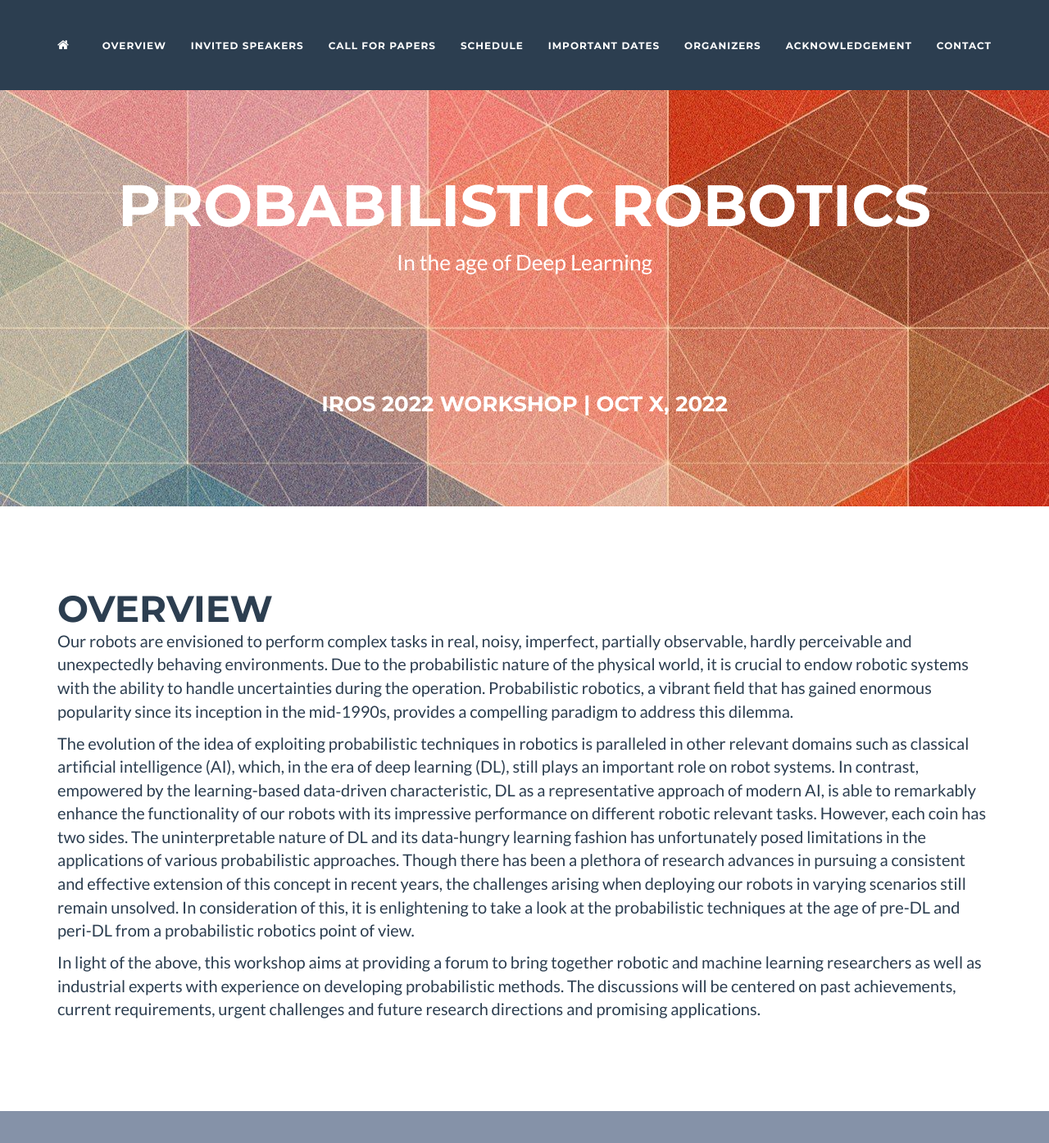
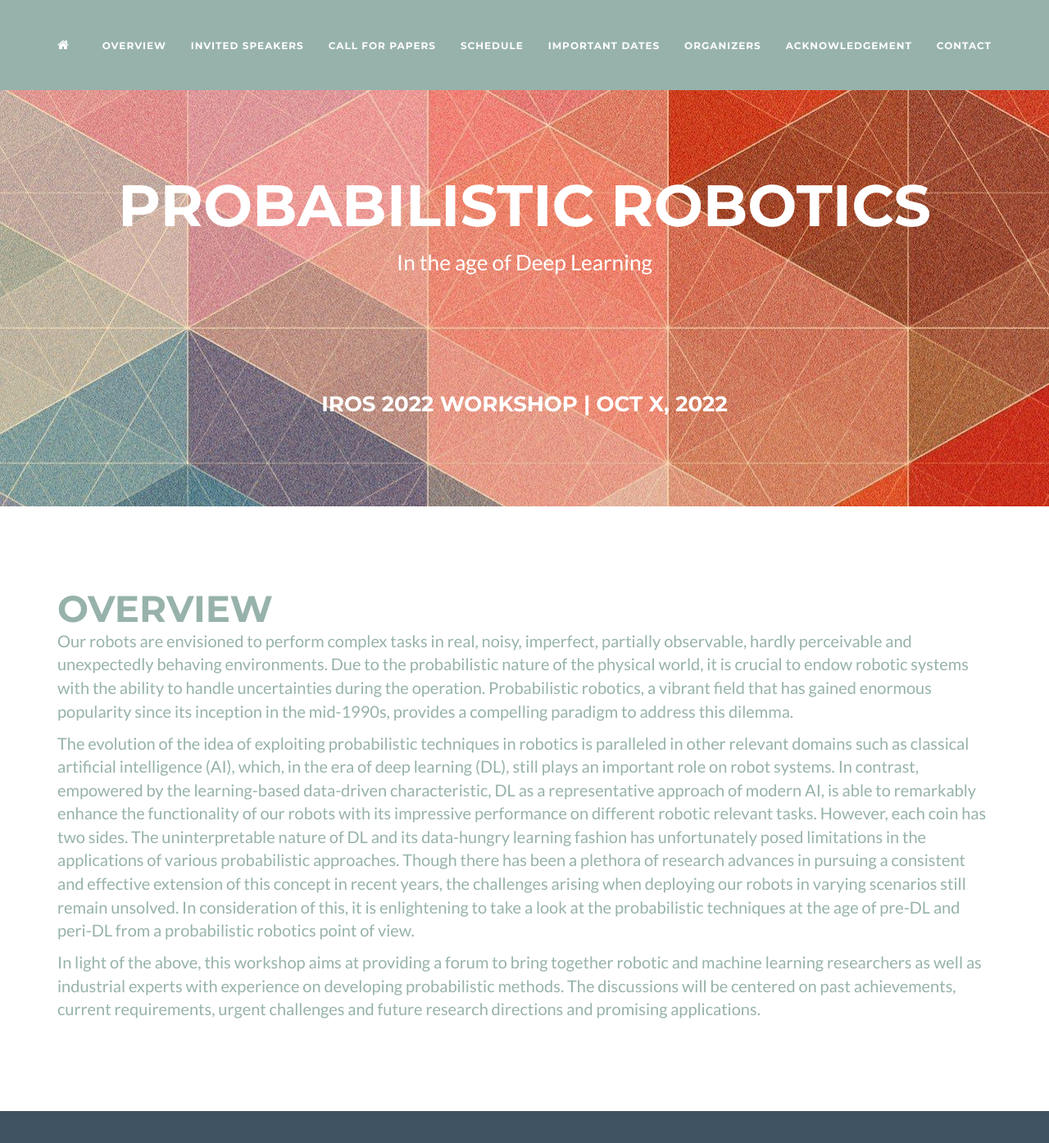
Before and after one commit to probabilisticrobotics/probabilisticrobotics.github.io, a Jekyll site: the page built from _posts/2022-01-07-acknowledgement.md, in a window 1280 px wide and 1400 px high. Shown: the top 1395 px of the window at 82% size. Built offline with Jekyll 4.4.1, drawn with Linux system fonts in a browser that asks for light colours.

Commit message:
Changes colors

```diff
--- a/_config.yml
+++ b/_config.yml
@@ -25,10 +25,10 @@ disqus_shortname: myshortname
 
 # Color settings (hex-codes without the leading hash-tag)
 color:
-  primary: 8592a8 #80B3FF
-  primary-rgb: "133,146,168" #"128,179,255"
-  secondary: 2c3e50 #FD6E8A
-  secondary-dark: 233140 #A2122F
+  primary: 3f5261 #80B3FF
+  primary-rgb: "63,82,97" #"128,179,255"
+  secondary: 97b2ab #FD6E8A
+  secondary-dark: 889f97 #A2122F
 
 # Footer settings
 footer:
```
